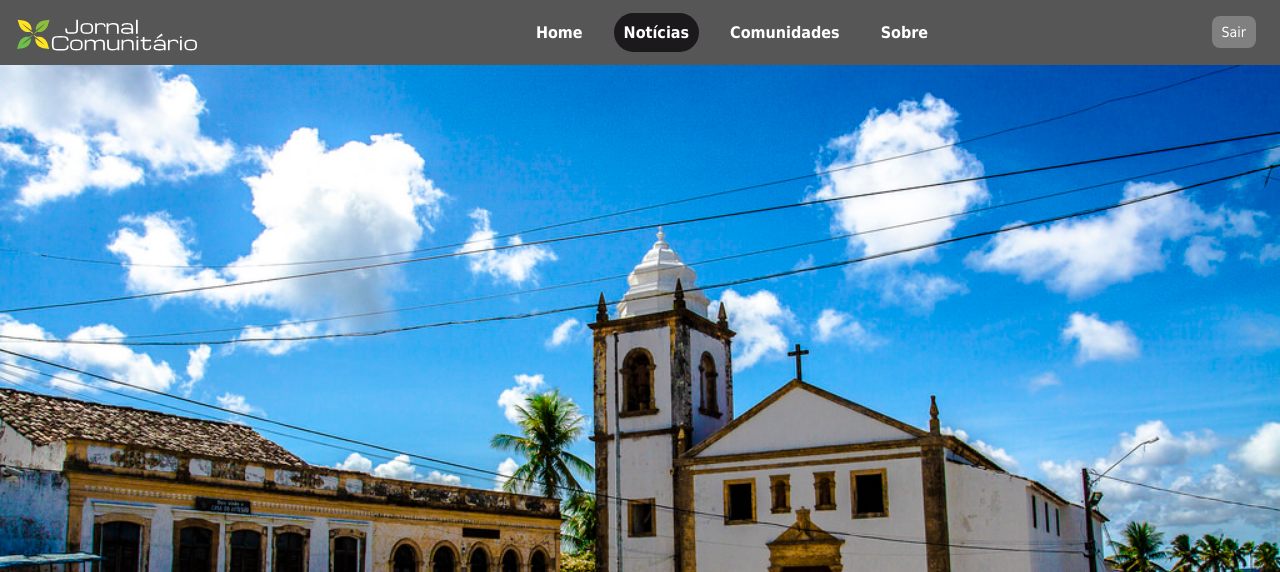
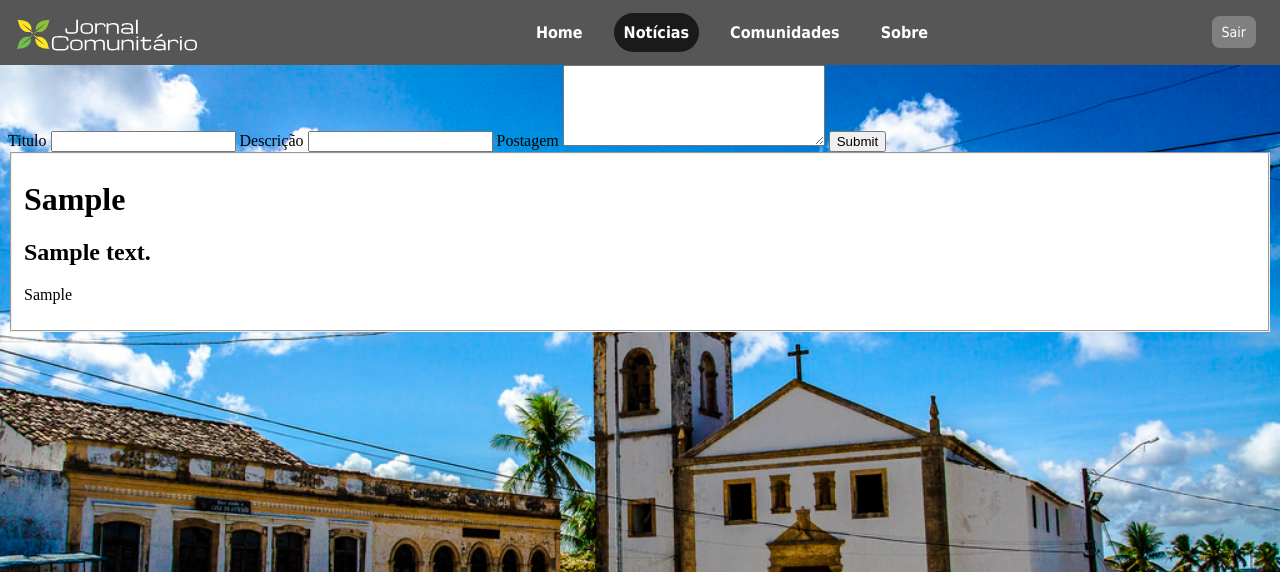
Before and after one commit to JonissonGomes/Jornal-Comunit-rio, a PHP site: page /php/home.php in a window 1280 px wide. Shown: the top 572 px of the page. Run offline with PHP 8.4, Linux system fonts and the light colour scheme; the visitor is signed in with stand-in values (Sample User, id 1); tables that the repository leaves empty or names only in its code hold one stand-in row (values such as "Sample post").

Commit message:
começando o sistema de postagens;

```diff
--- a/php/home.php
+++ b/php/home.php
@@ -15,8 +15,35 @@ if(!isset ($_SESSION['user'])){
 	<?php include('bar.php'); ?>
 	</head>
 <body>
+<form method="post" action="post.php">
+	<label>Titulo</label>
+	<input type="text" name="title" maxlength="60">
+	<label>Descrição</label>
+	<input type="text" name="desc" maxlength="120">
+	<label>Postagem</label>
+	<textarea name="post" maxlength="510" cols="30" rows="5"></textarea>
+	<!-- <input type="text" name="post" maxlength="510"><br> -->
+	<input type="submit" name="">
+</form>
+
+	<?php
+	include('conect.php');
+	$feed=$pdo->prepare('SELECT * FROM posts');
+	$feed->execute();
+	$posts=$feed->fetchall();
+	for ($i=0; $i < sizeof($posts); $i++) {
+
+		echo '<fieldset style="background-color: white; ;">';
+		echo "<h1>".$posts[$i]['tiltle']."</h1>";
+		echo "<h2>".$posts[$i]['descricao']."</h2>";
+		echo "<p>".$posts[$i]['post']."</p>";
+		echo "</fieldset><br>";
+
+	}
 
 
+	?>
+</fieldset>
 </body>
 </html>
 </body>
```
Also changed, not shown: php/post.php (added, +12 -0 lines).
